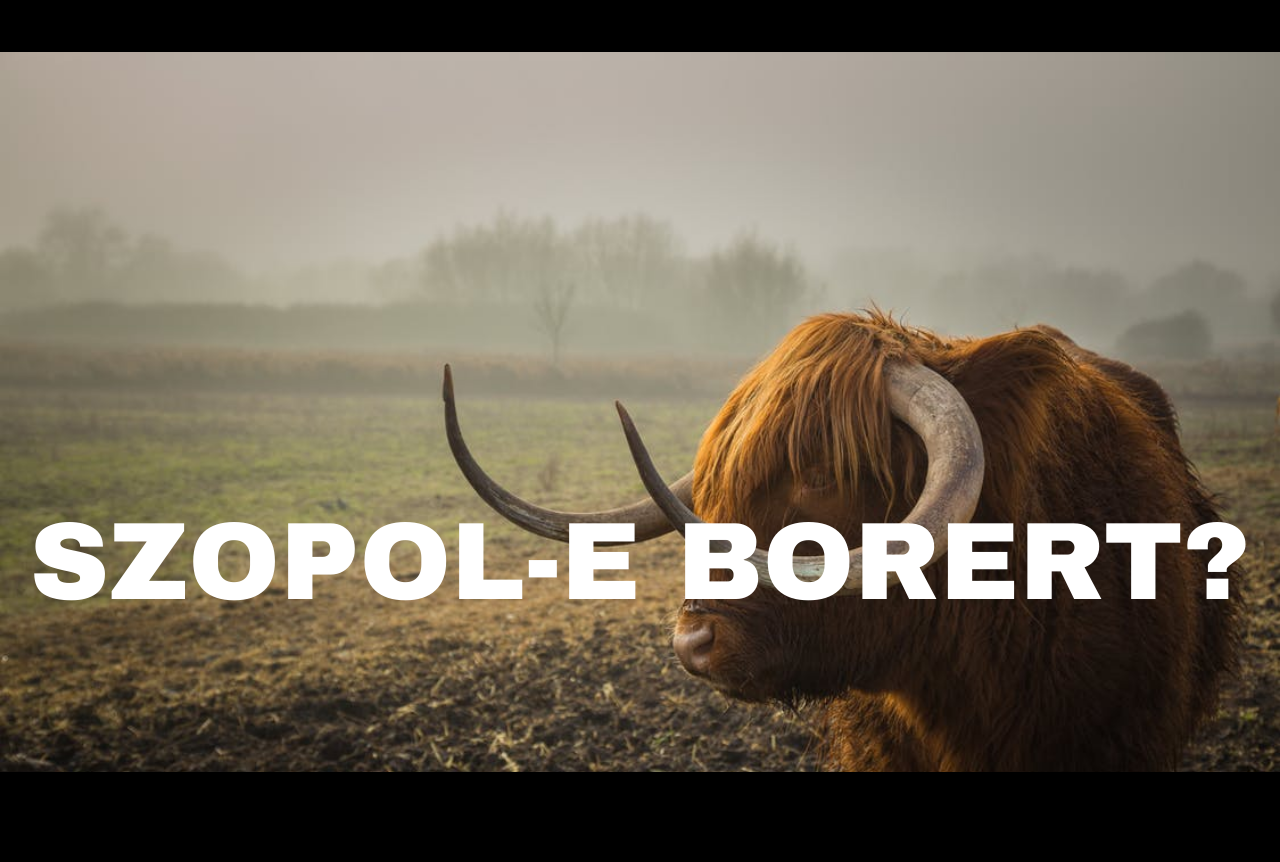
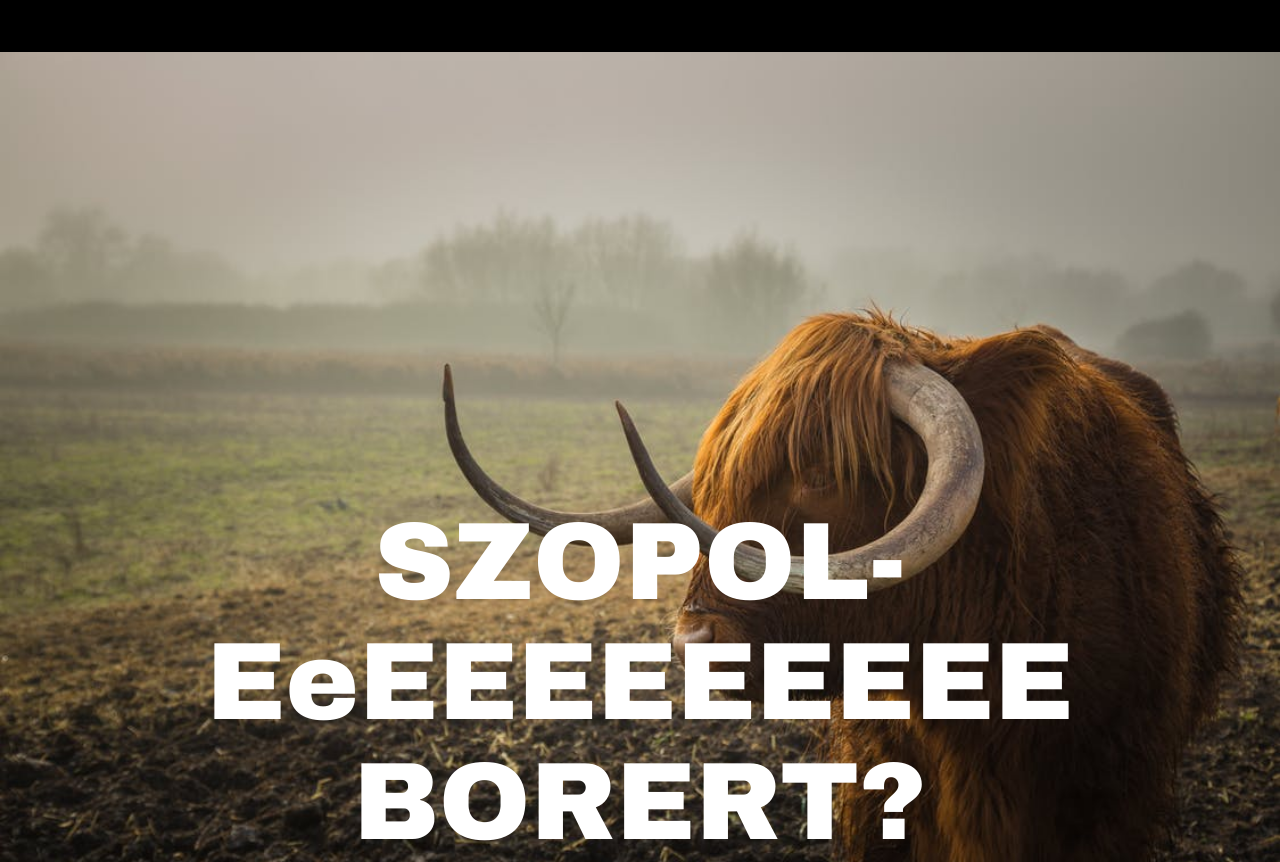
Before and after one commit to kelemenlorand/kelemenlorand.github.io, a plain HTML site: page index.html in a window 1280 px wide. Shown: the part 642-1504 px from the top of the page. Drawn offline with nearby package versions, Linux system fonts and the light colour scheme.

Commit message:
Add files via upload

```diff
--- a/index.html
+++ b/index.html
@@ -40,7 +40,7 @@
         </ul>
 
         <div id="box1">
-            <h1>SZOPOL-E BORERT?</h1>
+            <h1>SZOPOL-EeEEEEEEEEE BORERT?</h1>
         </div>
         <div id="box2">
             <h1>M U C H  W O W !  !  !</h1>
```
